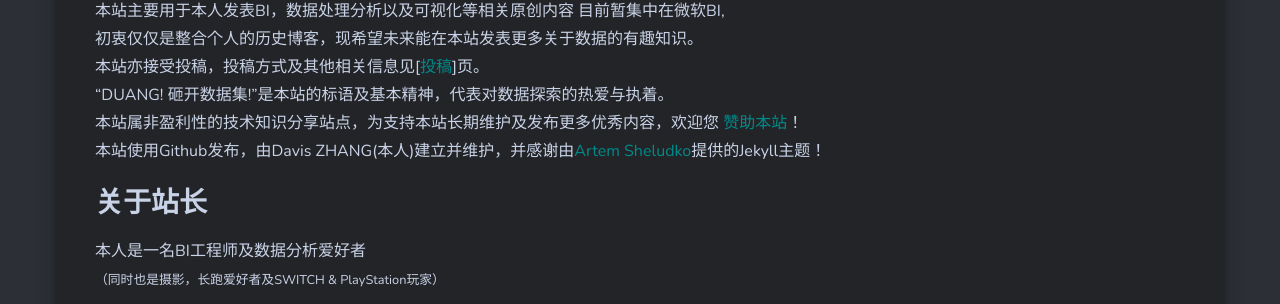
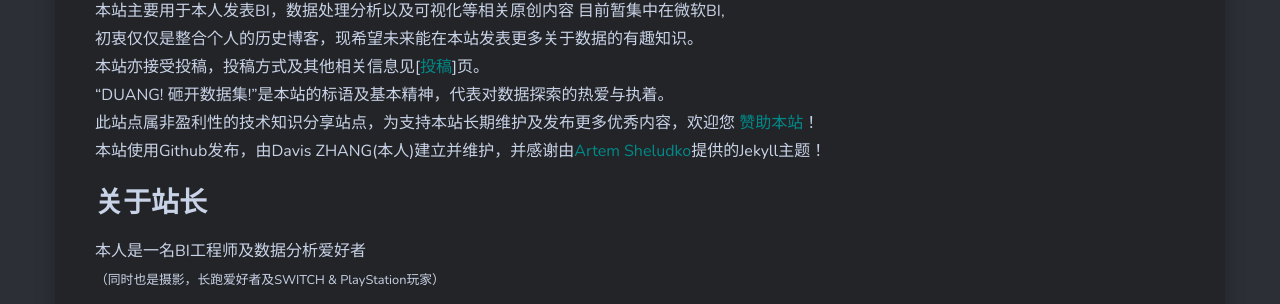
Before and after one commit to D-BI-TECH/D-BI-TECH.github.io, a Jekyll site: the page built from _pages/about.md, in a window 1280 px wide. Shown: the part 404-708 px from the top of the page. Built offline with Jekyll 4.4.1, drawn with Linux system fonts in a browser that asks for light colours; nearby versions of some CDN libraries; comment, search, counter and statistics services are not loaded.

Commit message:
Update about.md

```diff
--- a/_pages/about.md
+++ b/_pages/about.md
@@ -12,7 +12,7 @@ permalink: /about/
 初衷仅仅是整合个人的历史博客，现希望未来能在本站发表更多关于数据的有趣知识。
 本站亦接受投稿，投稿方式及其他相关信息见[[投稿]({{site.baseurl}}/contribute/)]页。
 "DUANG! 砸开数据集!"是本站的标语及基本精神，代表对数据探索的热爱与执着。
-本站属非盈利性的技术知识分享站点，为支持本站长期维护及发布更多优秀内容，欢迎您
+此站点属非盈利性的技术知识分享站点，为支持本站长期维护及发布更多优秀内容，欢迎您
 <a href="{{site.baseurl}}/img/qr.jpg" class="test-popup-link">赞助本站</a>！
 本站使用Github发布，由Davis ZHANG(本人)建立并维护，并感谢由[Artem Sheludko](https://github.com/artemsheludko)提供的Jekyll主题！
 
```
